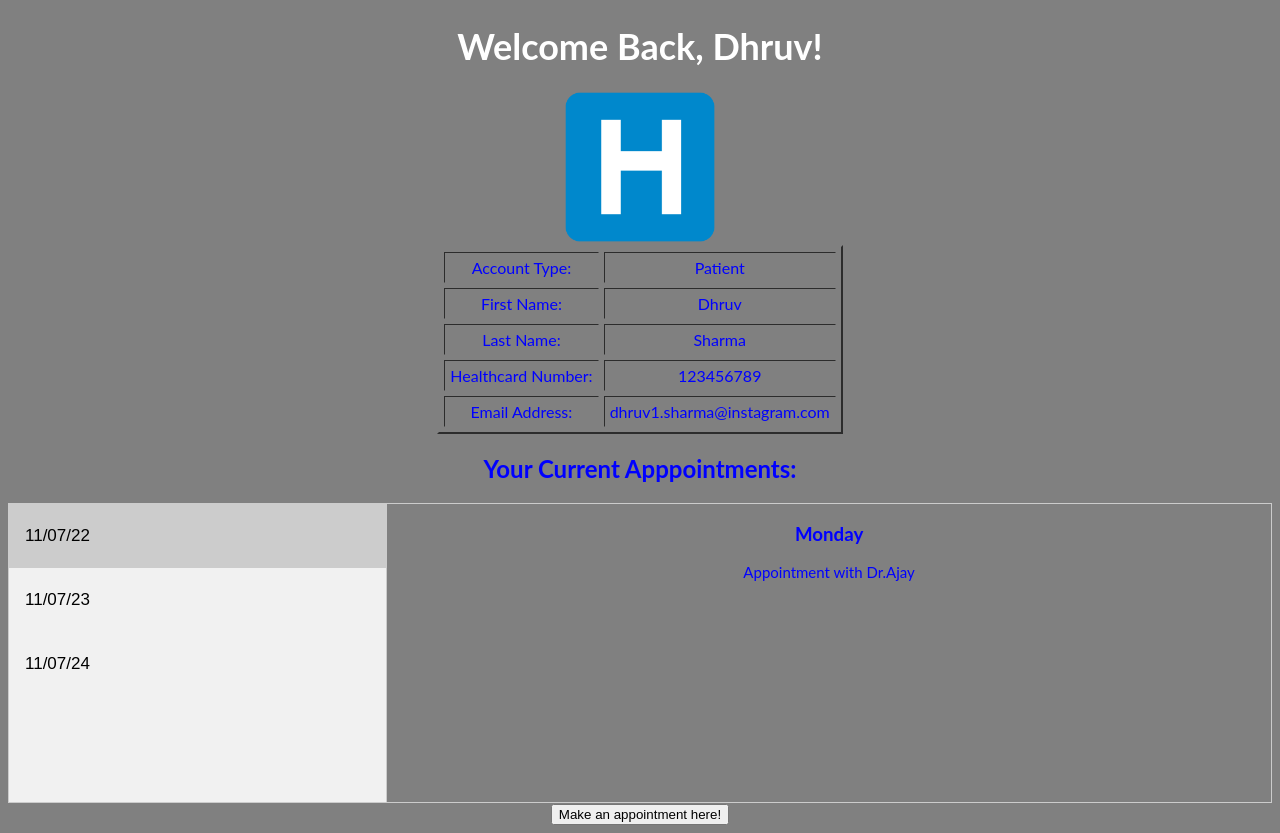
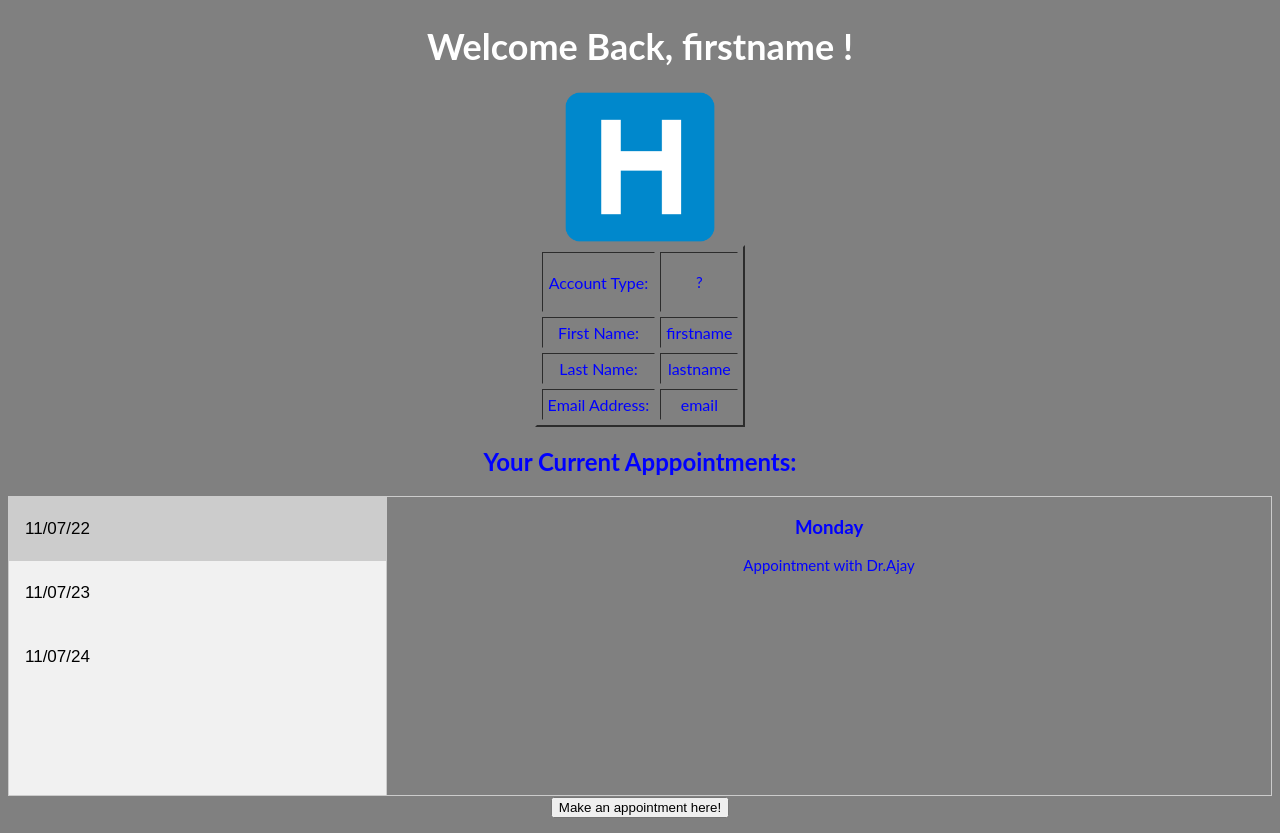
Before and after one commit to Connor-Virgin/CPS714_Project, a Spring Boot app: page /profile in a window 1280 px wide. Run offline with Spring Boot 4, Linux system fonts and the light colour scheme.

Commit message:
Navigation to profile page

```diff
--- a/src/main/java/webApp/controllers/ProfileController.java
+++ b/src/main/java/webApp/controllers/ProfileController.java
@@ -3,16 +3,26 @@
 import org.springframework.stereotype.Controller;
 import org.springframework.ui.Model;
 import org.springframework.web.bind.annotation.GetMapping;
+import org.springframework.web.bind.annotation.ModelAttribute;
 import org.springframework.web.bind.annotation.PostMapping;
+import org.springframework.web.bind.annotation.SessionAttributes;
 
+import webApp.models.Appt;
 import webApp.models.SessionUser;
 
 @Controller
+@SessionAttributes({"sessionUser"})
 public class ProfileController {
+
+    //Used to keep sessionUser info on page even when reloaded
+    @ModelAttribute("sessionUser")
+    public SessionUser sessionUser(){
+        return new SessionUser();
+    }
 
      //Deals with the HTML get request '/profile'
      @GetMapping("/profile")
-     public String profile(Model model, SessionUser sessionUser) {
+     public String profile(Model model, SessionUser sessionUser,  Appt appt) {
          //Thymeleaf looks for profile.html in resources/templates/
          return "profile";
      }
--- a/src/main/resources/templates/loginTest.html
+++ b/src/main/resources/templates/loginTest.html
@@ -7,9 +7,6 @@
     <h1>
         Login Test Page
     </h1>
-    <p>
-        Http Session User ID: <span th:text="${sessionUserID}">user_id</span>
-    </p>
     <p>
         User Email: <span th:text="${sessionUser.email}">email</span>
     </p>
--- a/src/main/resources/templates/profile.html
+++ b/src/main/resources/templates/profile.html
@@ -7,36 +7,37 @@
 </head>
 <body>
     <h1>
-        Welcome Back, Dhruv!
+        Welcome Back, <span th:text="${sessionUser.firstname}">firstname</span> !
     </h1>
     <center>
         <img th:src="@{/img/H.png}" style= "width:150px;height:150px;" alt= "Hospital Logo">
     </center>
 
-    <form th:object="${register}" th:action="@{/submit}" th:method="post">
         <table border="2" align="center" cellpadding="5" cellspacing="5">
             <tr>
                 <td> Account Type:</td>
-                <td> Patient </td>
+                <td> <p th:switch="${sessionUser.role}">
+                        <span th:case="'1'">Admin</span>
+                        <span th:case="'2'">Doctor</span>
+                        <span th:case="'3'">Patient</span>
+                        <span th:case="'4'">Nurse</span>
+                        <span th:case="*">?</span>
+              </p> </td>
             </tr>
             <tr>
                 <td> First Name:</td>
-                <td> Dhruv </td>
+                <td> <span th:text="${sessionUser.firstname}">firstname</span> </td>
             </tr>
             <tr>
                 <td>Last Name:</td>
-                <td> Sharma </td>
-            </tr>
-            <tr>
-                <td> Healthcard Number:</td>
-                <td> 123456789 </td>
+                <td> <span th:text="${sessionUser.lastname}">lastname</span> </td>
             </tr>
             <tr>
                 <td> Email Address:</td>
-                <td> dhruv1.sharma@instagram.com </td>
+                <td> <span th:text="${sessionUser.email}">email</span> </td>
             </tr>
         </table>
-    </form>
+
 
     <style>
         * {box-sizing: border-box}
```
Also changed, not shown: src/main/resources/templates/main.html (+9 -0 lines).
